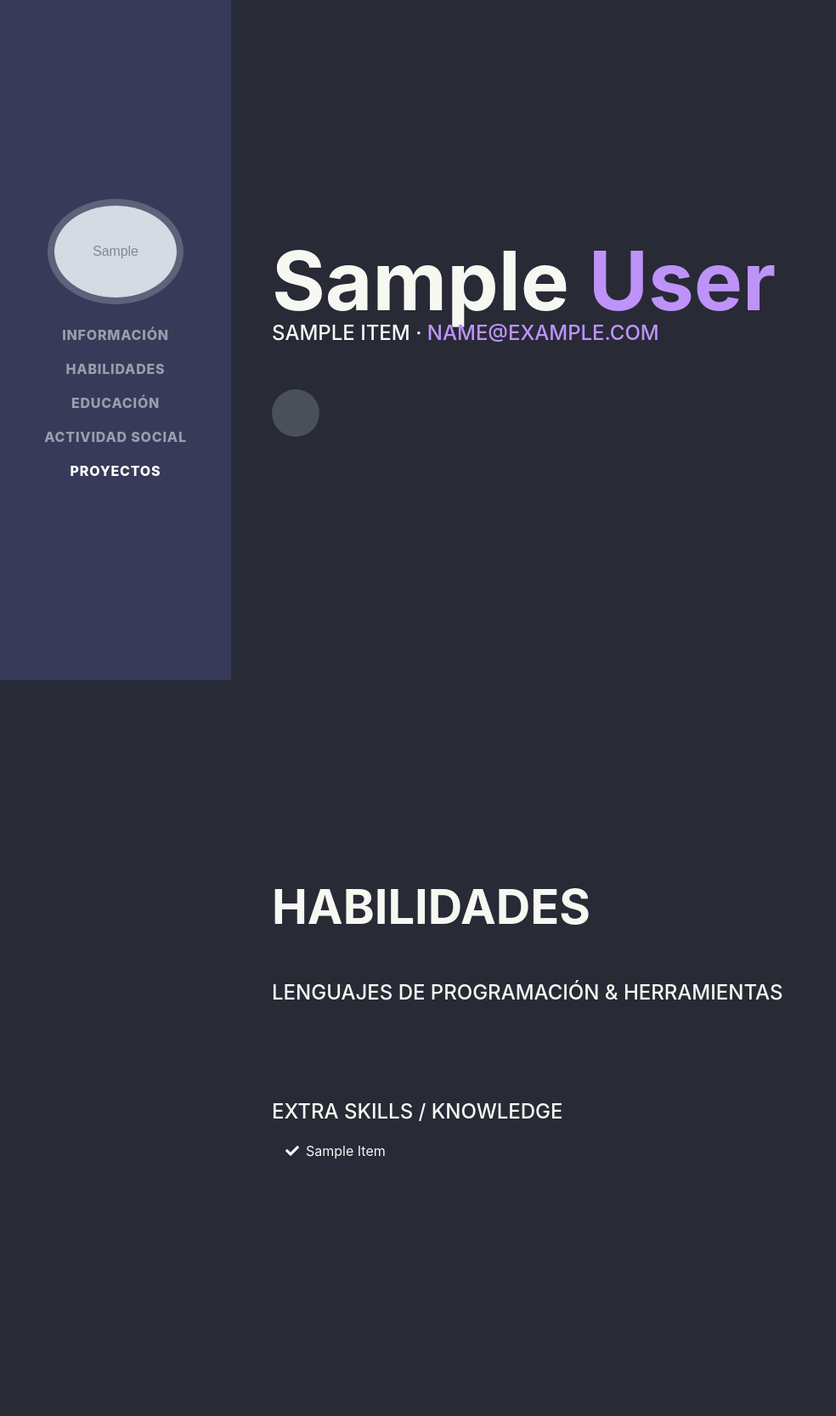
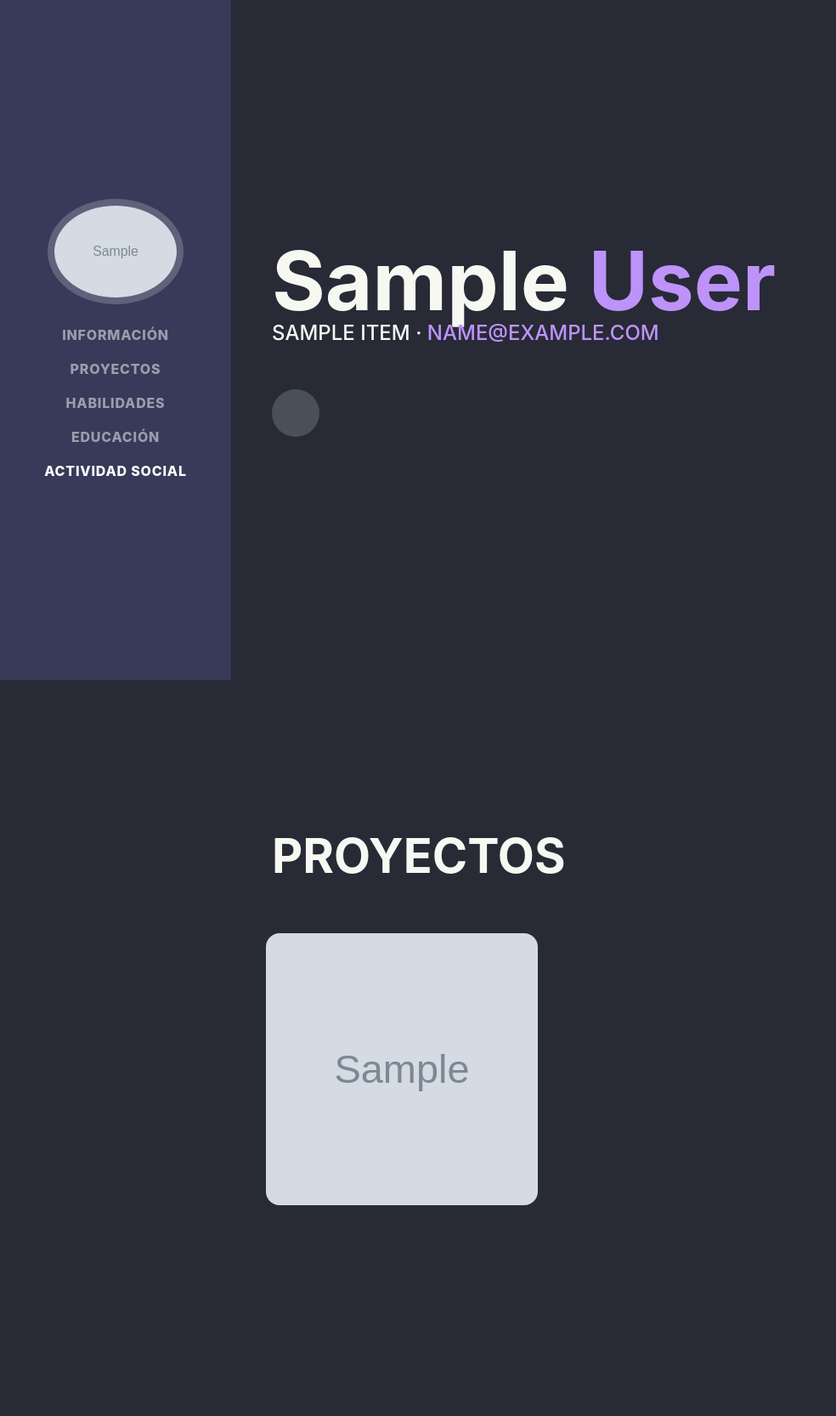
Before and after one commit to giovannilopez9808/Resume, a Flask app: template templates/index.html in a window 1280 px wide. Shown: the top 1666 px of the page at 85% size, without its empty margins (0-984 px from the left). Run offline with Flask 3, Linux system fonts and the light colour scheme; the template is opened without the code that fills it: most values are stand-ins (such as "Sample title", 1, 10 or a date in 2020); grey boxes marked "Sample" are stand-in pictures; some libraries are stand-ins or nearby versions; some web fonts are replaced.

Commit message:
Use a beauty card template

```diff
--- a/static/css/resume.css
+++ b/static/css/resume.css
@@ -210,3 +210,44 @@
 a:active {
   color: #223c8c;
 }
+figure {
+  display: grid;
+  border-radius: 1rem;
+  overflow: hidden;
+  /*cursor: pointer;*/
+  max-width: 20rem;
+  max-height: 20rem;
+  margin: 0.5rem;
+}
+figure > * {
+  grid-area: 1/1;
+  transition: .4s;
+}
+figure figcaption {
+  display: grid;
+  align-items: end;
+  font-family: sans-serif;
+  font-size: 1rem;
+  font-weight: bold;
+  color: #0000;
+  padding: .75rem;
+  background: var(--c,#0009);
+  clip-path: inset(0 var(--_i,100%) 0 0);
+  -webkit-mask:
+    linear-gradient(#000 0 0),
+    linear-gradient(#000 0 0);
+  -webkit-mask-composite: xor;
+  -webkit-mask-clip: text, padding-box;
+  margin: -1px;
+}
+figure:hover figcaption{
+  --_i: 0%;
+}
+figure:hover img {
+  transform: scale(1.2);
+}
+@supports not (-webkit-mask-clip: text) {
+  figure figcaption {
+   -webkit-mask: none;
+   color: #fff;
+}
--- a/templates/index.html
+++ b/templates/index.html
@@ -78,6 +78,12 @@
             <a class="nav-link js-scroll-trigger" href="#about">Información</a>
           </li>
           <li class="nav-item">
+            <a
+              class="nav-link js-scroll-trigger"
+              href="#projects">Proyectos
+            </a>
+          </li>
+          <li class="nav-item">
             <a class="nav-link js-scroll-trigger" href="#skills">Habilidades</a>
           </li>
           <li class="nav-item">
@@ -89,9 +95,6 @@
             <a class="nav-link js-scroll-trigger" href="#community"
               >Actividad Social</a
             >
-          </li>
-          <li class="nav-item">
-            <a class="nav-link js-scroll-trigger" href="#projects">Proyectos</a>
           </li>
         </ul>
       </div>
@@ -125,6 +128,37 @@
               <i class="fab fa-{{ key }}"></i>
             </a>
             {% endif %} {% endif %} {% endfor %}
+          </div>
+        </div>
+      </section>
+
+      <section
+        class="resume-section p-3 p-lg-5 d-flex align-items-center"
+        id="projects"
+      >
+        <div class="w-100">
+          <h2 class="mb-5">Proyectos</h2>
+          <!-- Begins card -->
+          <div class="row">
+          {% for _, item in data.projects.items() %}
+          <a
+            href="{{item.link}}"
+            target="_blank"
+            style="text-decoration:none"
+            >
+          <figure>
+            <img
+              src="static/img/{{item.img}}"
+              alt="{{item.title}}"
+              style="width: 20rem; height: 20rem"
+              onclick='windown.open("{{item.link}}")'
+              >
+          <figcaption>
+            {{item.title}}
+          </figcaption>
+          </figure>
+          </a>
+          {% endfor %}
           </div>
         </div>
       </section>
@@ -205,53 +239,6 @@
           {% endfor %}
         </div>
       </section>
-
-      <section
-        class="resume-section p-3 p-lg-5 d-flex align-items-center"
-        id="projects"
-      >
-        <div class="w-100">
-          <h2 class="mb-5">Proyectos</h2>
-          <!-- Begins card -->
-          <div class="row">
-            {% for _, item in data.projects.items() %}
-            <div class="col-md-4 mb-5">
-              <div class="card h-100">
-                <img
-                  src="static/img/{{ item.img }}"
-                  class="card-img-top"
-                  alt="{{ item.title }}"
-                />
-                <div class="card-body">
-                  <h3 class="card-title">{{ item.title }}</h3>
-                  <h5 class="card-title">{{ item.subtitle }}</h5>
-                  <p>
-                    {% for tag in item.tags %}
-                    <span class="badge badge-pill badge-secondary"
-                      >{{ tag }}</span
-                    >
-                    {% endfor %}
-                  </p>
-                </div>
-                <div class="card-footer">
-                  {% if item.github != None %}
-                  <a href="{{ item.github }}" class="text-dark" target="_blank">
-                    <i class="fab fa-github-square fa-2x"></i>
-                  </a>
-                  {% endif %}
-                  <a
-                    href="{{ item.link }}"
-                    class="btn btn-dark float-right"
-                    target="_blank"
-                    >Ver documento</a
-                  >
-                </div>
-              </div>
-            </div>
-            {% endfor %}
-          </div>
-        </div>
-      </section>
     <!-- Bootstrap core JavaScript -->
     <script src="static/vendor/jquery/jquery.min.js"></script>
     <script src="static/vendor/bootstrap/js/bootstrap.bundle.min.js"></script>
```
Also changed, not shown: _config.yaml (+6 -16 lines).
